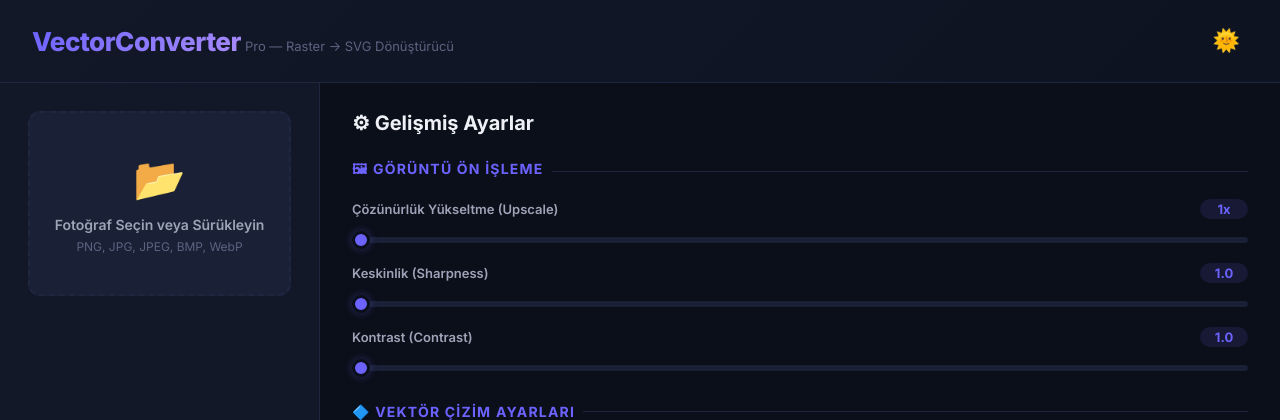
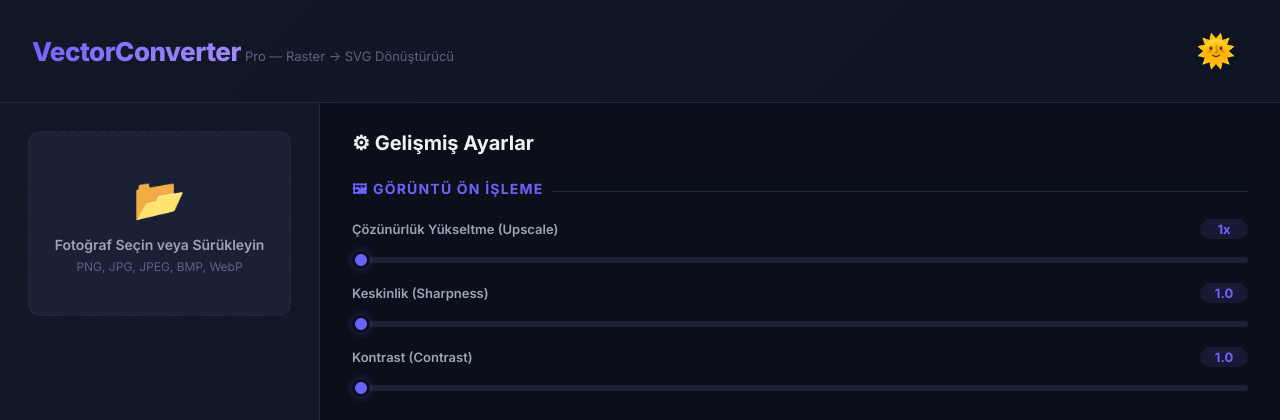
Before and after one commit to agahgok/VectorConverter, a Flask app: page / in a window 1280 px wide. Shown: the top 420 px of the page. Run offline with Flask 3, Linux system fonts and the light colour scheme.

Commit message:
Increase theme toggle button size and add hover animation

```diff
--- a/static/style.css
+++ b/static/style.css
@@ -70,11 +70,11 @@ body {
 .theme-toggle {
     background: transparent;
     border: none;
-    font-size: 22px;
+    font-size: 32px;
     cursor: pointer;
-    padding: 8px;
+    padding: 12px;
     border-radius: 50%;
-    transition: background 0.3s;
+    transition: all 0.3s ease;
     display: flex;
     align-items: center;
     justify-content: center;
@@ -82,6 +82,7 @@ body {
 
 .theme-toggle:hover {
     background: var(--bg-hover);
+    transform: scale(1.1);
 }
 
 /* ===== MAIN LAYOUT ===== */
```
